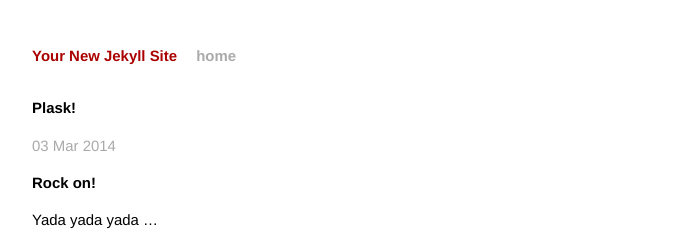
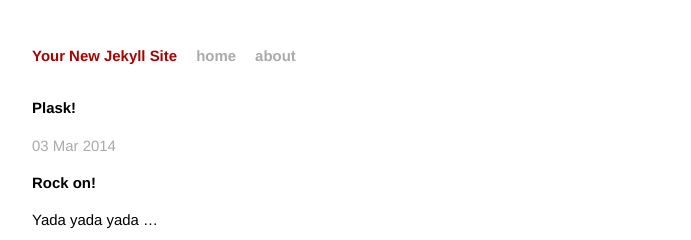
Before and after one commit to jhnsv/jhnsv.github.io, a Jekyll site: the page built from _posts/2014-03-03-plask.markdown, in a window 1280 px wide. Shown: the top 240 px of the page, without its empty margins (294-985 px from the left). Built offline with Jekyll 4.4.1, drawn with Linux system fonts in a browser that asks for light colours; Markdown is read by kramdown in place of the engine named in the settings.

Commit message:
added about me link

```diff
--- a/_layouts/default.html
+++ b/_layouts/default.html
@@ -19,6 +19,7 @@
           <div class="header">
             <h1 class="title"><a href="/">{{ site.name }}</a></h1>
             <a class="extra" href="/">home</a>
+            <a class="extra" href="/about">about</a>
           </div>
 
           {{ content }}
```
